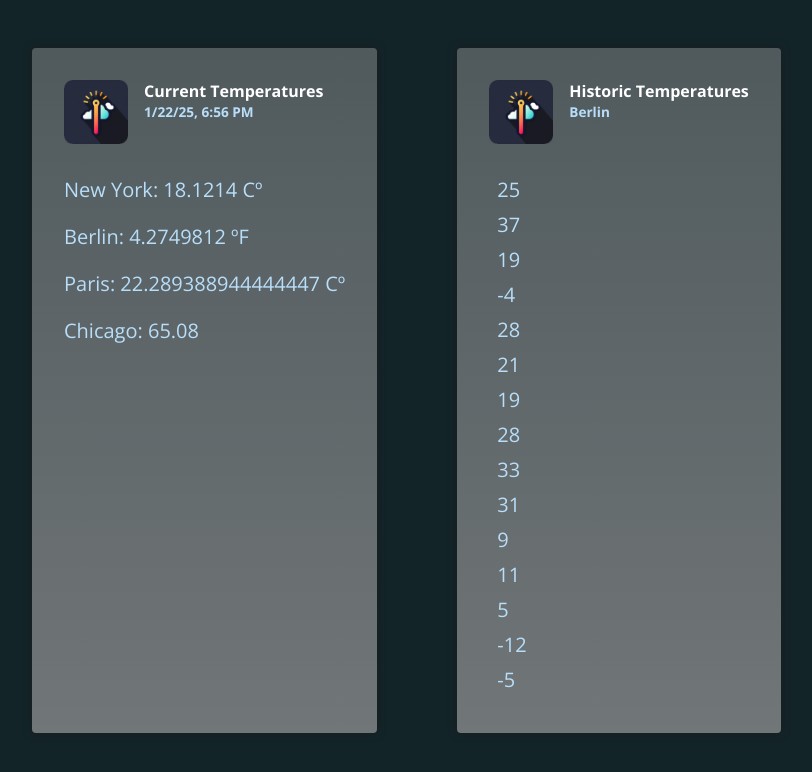
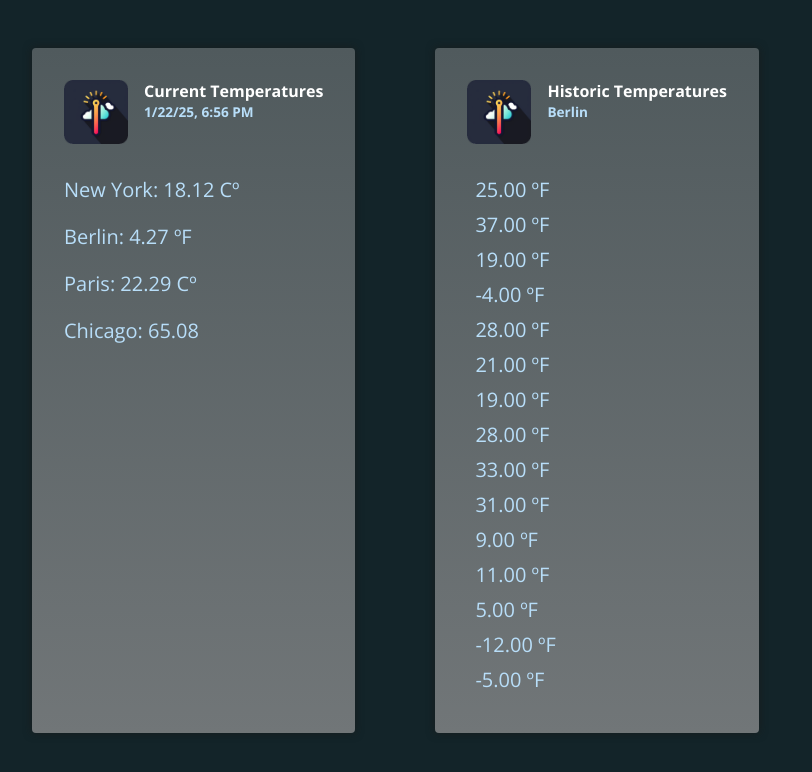
Before and after one commit to BryanVas24/PruebaDePipesAngular, an Angular app: page / in a window 1280 px wide. Shown: the top 772 px of the page, without its empty margins (168-980 px from the left). Built offline with nearby package versions, Linux system fonts and the light colour scheme.

Commit message:
Terminando la custom pipe

```diff
--- a/src/app/app.component.html
+++ b/src/app/app.component.html
@@ -7,7 +7,10 @@
         <p>{{ currentDate | date : "short" }}</p>
       </div>
     </header>
-    <p>New York: {{ currentTemperaturs.newYork | temperature : "cel" }}</p>
+    <p>
+      New York:
+      {{ currentTemperaturs.newYork | temperature : "cel" }}
+    </p>
     <p>Berlin: {{ currentTemperaturs.berlin | temperature : "fah" }}</p>
     <p>Paris: {{ currentTemperaturs.paris | temperature : "fah" : "cel" }}</p>
     <p>Chicago: {{ currentTemperaturs.chicago | number : "1.1-2" }}</p>
@@ -23,7 +26,8 @@
     </header>
     <ul>
       @for (temperature of historicTemperatures; track temperature) {
-      <li (click)="onReset($index)">{{ temperature }}</li>
+      <!--Un temperature es el nombre de la pipe pero no me habia fijado que ya habia algo con ese nombre XD-->
+      <li (click)="onReset($index)">{{ temperature | temperature : "fah" }}</li>
       }
     </ul>
   </article>
--- a/src/app/temperature.pipe.ts
+++ b/src/app/temperature.pipe.ts
@@ -8,13 +8,17 @@ import { Pipe, PipeTransform } from '@angular/core';
 export class TemperaturePipe implements PipeTransform {
   //Esto lo usara angular cada vez que se llame esta pipe
   transform(
-    value: string | number,
+    value: string | number | null,
     inputType: 'cel' | 'fah',
     outputType?: 'cel' | 'fah'
   ) {
     let val: number;
     let outputTemp: number;
     let symbol: 'Cº' | 'ºF';
+
+    if (!value) {
+      return value;
+    }
 
     if (typeof value === 'string') {
       val = parseFloat(value);
@@ -35,6 +39,6 @@ export class TemperaturePipe implements PipeTransform {
     } else {
       symbol = outputType == 'cel' ? 'Cº' : 'ºF';
     }
-    return `${outputTemp} ${symbol}`;
+    return `${outputTemp.toFixed(2)} ${symbol}`;
   }
 }
```
